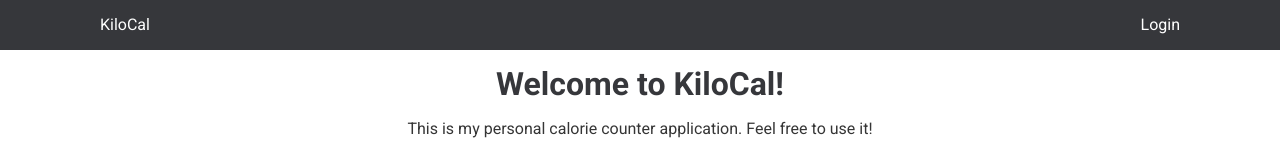
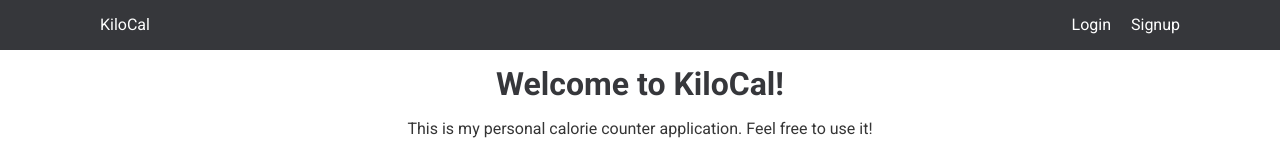
Before and after one commit to ansengarvin/kilocal, a React (Vite) app in the folder frontend/: page / in a window 1280 px wide. Shown: the top 155 px of the page. Built offline with nearby package versions, Linux system fonts and the light colour scheme; no server answers; a web font is replaced by a local one.

Commit message:
feat: add sign up navlink when not logged in

```diff
--- a/frontend/src/components/global/Header.tsx
+++ b/frontend/src/components/global/Header.tsx
@@ -19,6 +19,9 @@ export function Header() {
                     </NavLink>
                     <NavLink className="navitem" to="/login" aria-label="Login">
                         Login
+                    </NavLink>
+                    <NavLink className="navitem" to="/signup" area-label="Signup">
+                        Signup
                     </NavLink>
                 </>
             )}
```
